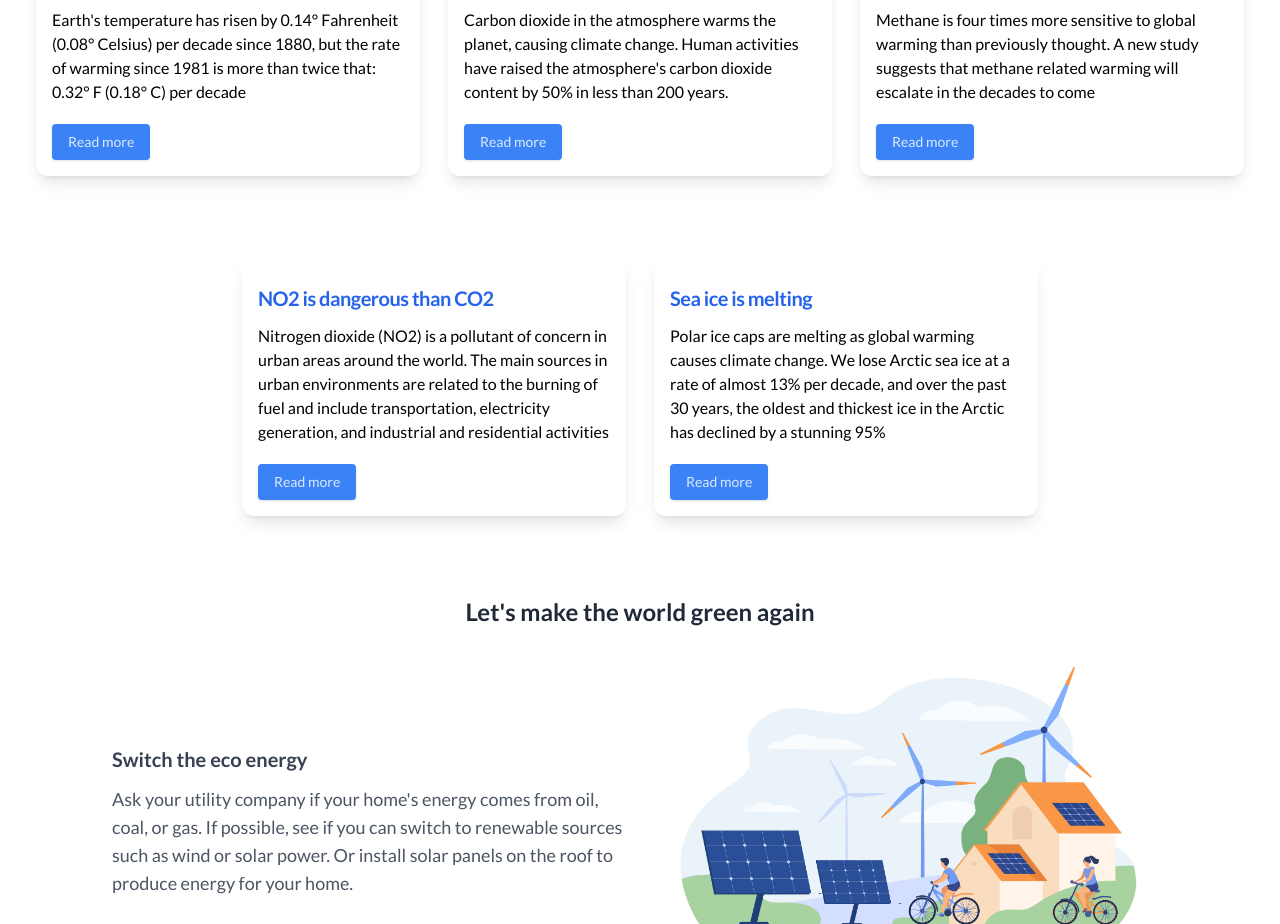
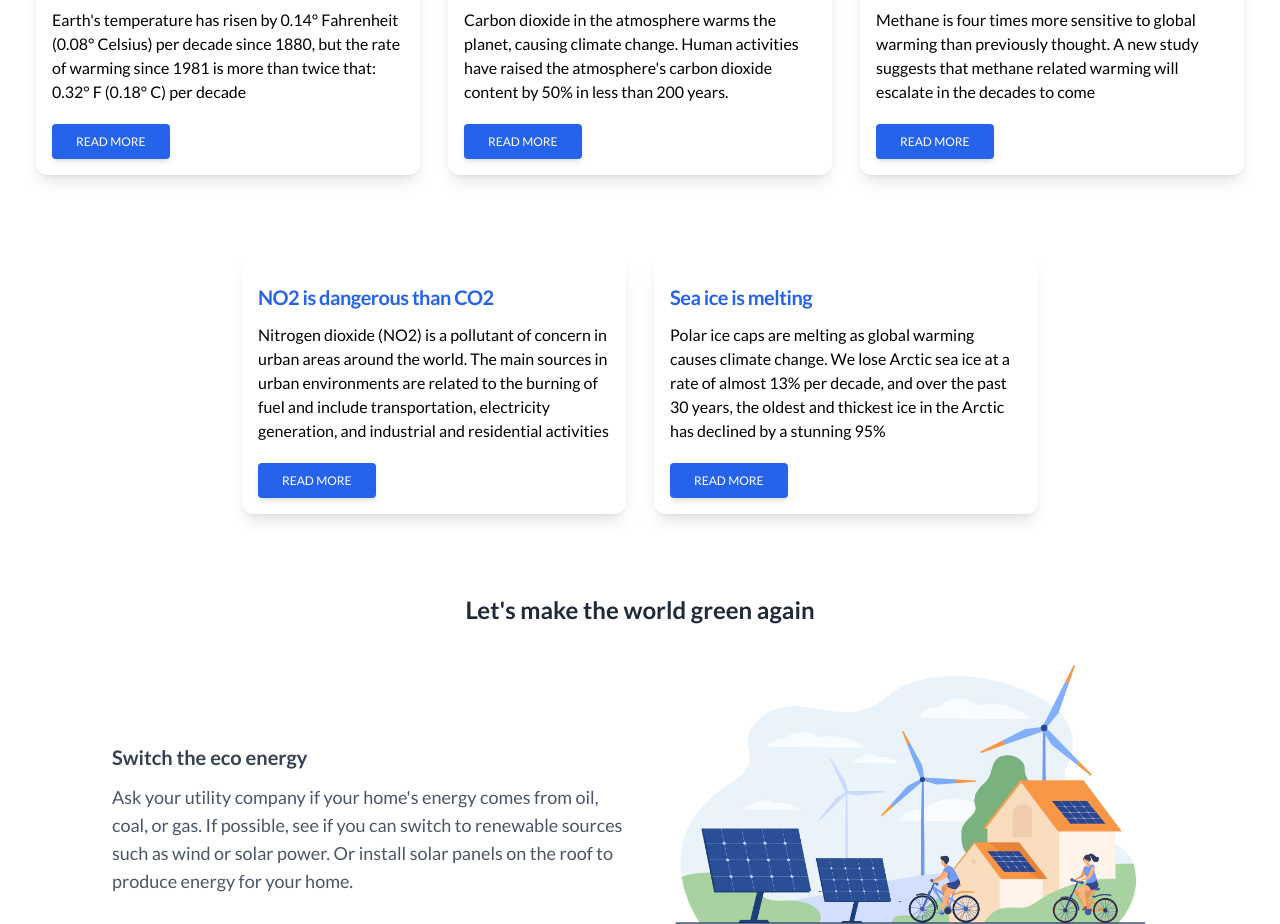
Before and after one commit to SalvatoreDag/Salvatiore-D-Agostino-Final-Project, a React (Create React App) app: page / in a window 1280 px wide. Shown: the part 940-1864 px from the top of the page. Built offline with nearby package versions, Linux system fonts and the light colour scheme.

Commit message:
read me added

```diff
--- a/src/components/landingpage/Charts.jsx
+++ b/src/components/landingpage/Charts.jsx
@@ -14,7 +14,7 @@
     <>
       <section id="charts" data-aos="fade-left"  className="h-max my-20 px-5">
         <div className="  flex flex-col gap-7 items-center lg:flex-row lg:justify-center">
-          <div className="card">
+          <div className="card " >
             <div className="p-4">
               <h4 className="card-title">
               We are on fire
@@ -24,7 +24,7 @@
                 Celsius) per decade since 1880, but the rate of warming since
                 1981 is more than twice that: 0.32° F (0.18° C) per decade
               </p>
-              <button className="card-button">
+              <button className="card-button " data-mdb-ripple="true">
                 <NavLink to="/temperature">Read more</NavLink>
               </button>
             </div>
--- a/src/index.css
+++ b/src/index.css
@@ -42,8 +42,12 @@
 @apply mb-2 leading-normal
 }
 
+/* .card-button{
+@apply px-4 py-2 text-sm text-blue-100 bg-blue-500 rounded shadow mt-3 hover:bg-blue-700 transition ease-out duration-500
+} */
+
 .card-button{
-@apply px-4 py-2 text-sm text-blue-100 bg-blue-500 rounded shadow mt-3 hover:bg-blue-700 transition ease-out duration-500
+  @apply inline-block mt-3 px-6 py-2.5 bg-blue-600 text-white font-medium text-xs leading-tight uppercase rounded shadow-md hover:bg-blue-700 hover:shadow-lg focus:bg-blue-700 focus:shadow-lg focus:outline-none focus:ring-0 active:bg-blue-800 active:shadow-lg transition duration-150 ease-in-out
 }
 
 /*CHART CARD */
```
Also changed, not shown: 1 other file (tests, documents, lock files or other folders).
